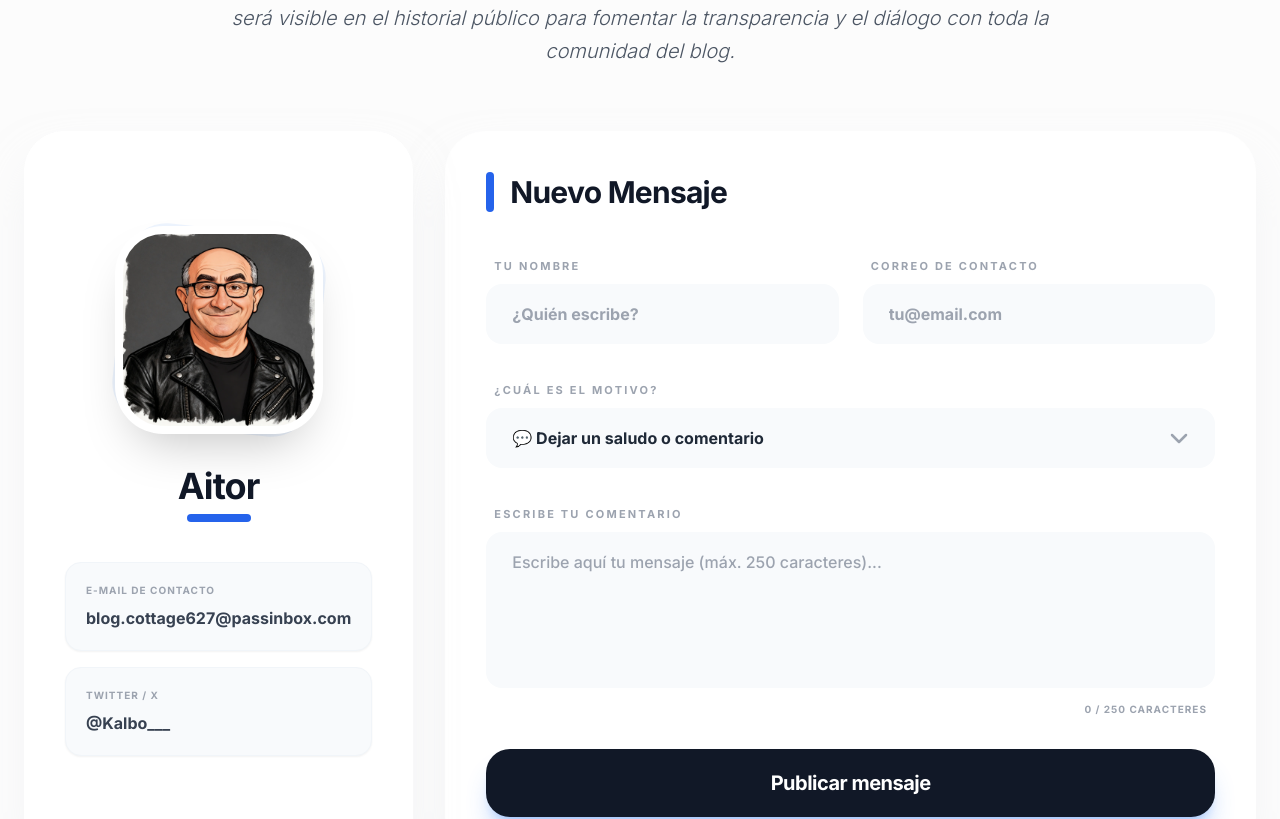
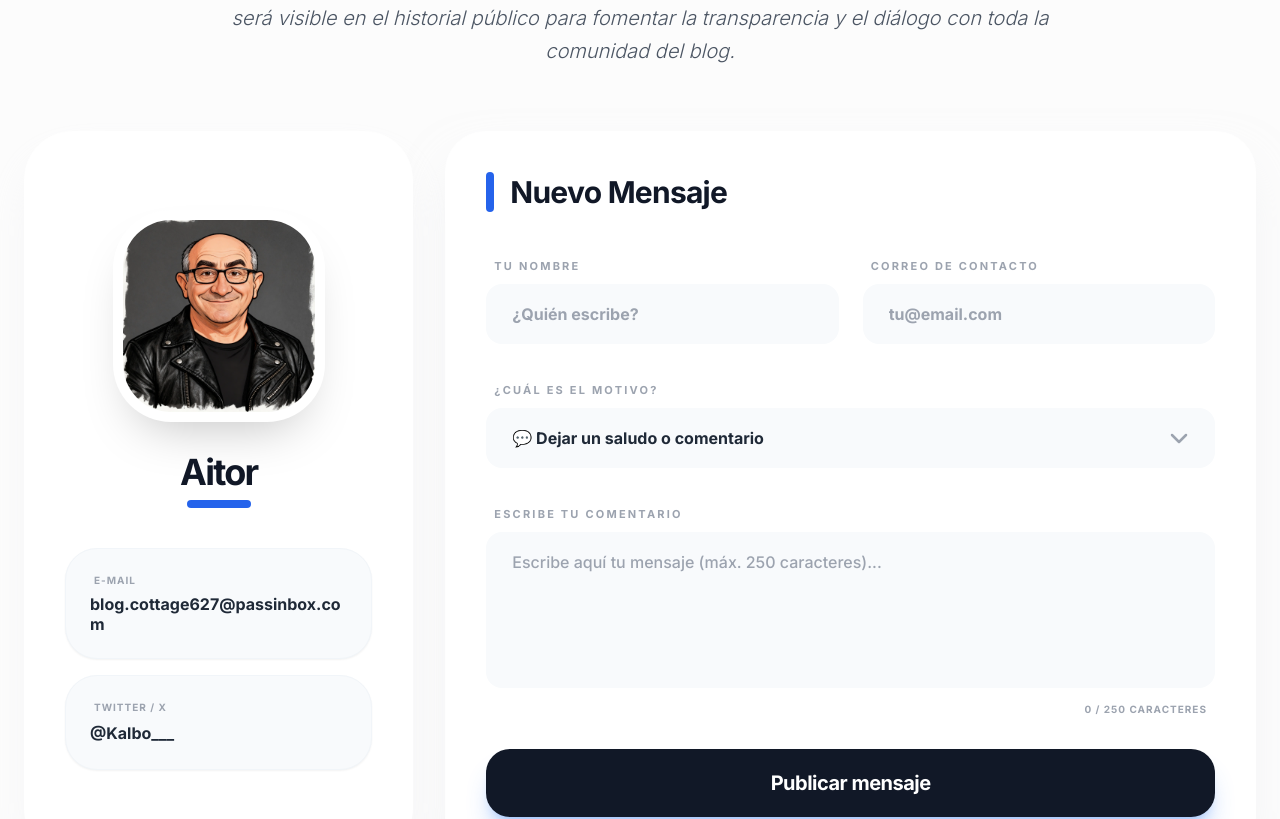
Before and after one commit to spankyno/AitorBlog_Contacto, a React (Vite) app: page / in a window 1280 px wide. Shown: the part 247-1066 px from the top of the page. Built offline with nearby package versions, Linux system fonts and the light colour scheme; no server answers.

Commit message:
Refactor ProfileCard styles and structure

```diff
--- a/components/ProfileCard.tsx
+++ b/components/ProfileCard.tsx
@@ -10,45 +10,51 @@ interface ProfileCardProps {
 
 export const ProfileCard: React.FC<ProfileCardProps> = ({ name, email, xHandle, imageUrl }) => {
   return (
-    <div className="relative group h-full">
-      <div className="absolute -inset-1 bg-gradient-to-r from-blue-600/10 to-purple-600/10 rounded-[2.5rem] blur-2xl transition-all duration-500 opacity-0 group-hover:opacity-100"></div>
+    <div className="relative group w-full h-full">
+      <div className="absolute -inset-1 bg-gradient-to-br from-blue-500/10 to-purple-500/10 rounded-[3rem] blur-2xl opacity-0 group-hover:opacity-100 transition-all duration-700"></div>
 
-      <div className="relative glass-effect bg-white rounded-[2.5rem] p-10 shadow-2xl shadow-gray-200/50 border border-white flex flex-col items-center h-full justify-center">
+      <div className="relative bg-white rounded-[3rem] p-10 shadow-2xl shadow-gray-200/40 border border-white h-full flex flex-col items-center justify-center">
 
+        {/* Profile Image Container - w-48 is 50% larger than base w-32 */}
         <div className="relative mb-10">
-          <div className="absolute inset-0 bg-blue-100 rounded-[2.5rem] rotate-6 scale-105 opacity-50"></div>
-          {/* Foto de perfil 50% más grande (w-48 es un 50% más que w-32) */}
-          <div className="w-48 h-48 rounded-[2.5rem] overflow-hidden relative z-10 bg-white ring-8 ring-white shadow-2xl">
+          <div className="absolute inset-0 bg-blue-100 rounded-[3rem] rotate-6 scale-105 opacity-30"></div>
+          <a
+            href="https://aitorblog.infinityfreeapp.com"
+            target="_blank"
+            rel="noopener noreferrer"
+            className="block w-48 h-48 rounded-[3rem] overflow-hidden relative z-10 bg-white ring-[10px] ring-white shadow-2xl cursor-pointer hover:ring-blue-500 transition-all duration-500"
+            title="Visitar mi blog"
+          >
             <img
               src={imageUrl}
               alt={name}
-              className="w-full h-full object-cover transition-transform duration-700 group-hover:scale-110"
+              className="w-full h-full object-cover transition-all duration-1000 group-hover:scale-110"
               onError={(e) => {
                 (e.target as HTMLImageElement).src = `https://api.dicebear.com/7.x/avataaars/svg?seed=${name}`;
               }}
             />
-          </div>
+          </a>
         </div>
 
         <div className="text-center mb-10">
-          <h3 className="text-4xl font-black text-gray-900 tracking-tight mb-2">{name}</h3>
+          <h3 className="text-4xl font-black text-gray-900 tracking-tighter mb-2">{name}</h3>
           <div className="h-2 w-16 bg-blue-600 rounded-full mx-auto"></div>
         </div>
 
         <div className="w-full space-y-4">
-          <div className="flex flex-col gap-2 p-5 bg-slate-50 border border-slate-100 rounded-2xl hover:bg-white hover:border-blue-200 transition-all duration-300 shadow-sm hover:shadow-md">
-            <p className="text-[10px] font-black text-gray-400 uppercase tracking-widest">E-mail de contacto</p>
-            <p className="text-base font-bold text-gray-700 break-all">{email}</p>
+          <div className="flex flex-col gap-1.5 p-6 bg-slate-50 border border-slate-100 rounded-[2rem] hover:bg-white hover:border-blue-300 transition-all duration-500 shadow-sm">
+            <p className="text-[10px] font-black text-gray-400 uppercase tracking-widest px-1">E-mail</p>
+            <p className="text-base font-bold text-gray-800 break-words leading-tight">{email}</p>
           </div>
 
           <a
             href={`https://x.com/${xHandle.replace('@', '')}`}
             target="_blank"
             rel="noopener noreferrer"
-            className="flex flex-col gap-2 p-5 bg-slate-50 border border-slate-100 rounded-2xl hover:bg-white hover:border-gray-900/10 transition-all duration-300 shadow-sm hover:shadow-md"
+            className="flex flex-col gap-1.5 p-6 bg-slate-50 border border-slate-100 rounded-[2rem] hover:bg-white hover:border-gray-900 transition-all duration-500 shadow-sm"
           >
-            <p className="text-[10px] font-black text-gray-400 uppercase tracking-widest">Twitter / X</p>
-            <p className="text-base font-bold text-gray-700">{xHandle}</p>
+            <p className="text-[10px] font-black text-gray-400 uppercase tracking-widest px-1">Twitter / X</p>
+            <p className="text-base font-bold text-gray-800">{xHandle}</p>
           </a>
         </div>
       </div>
```
